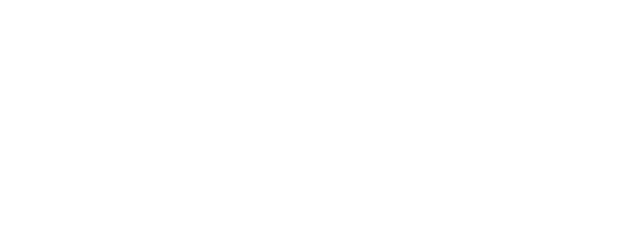
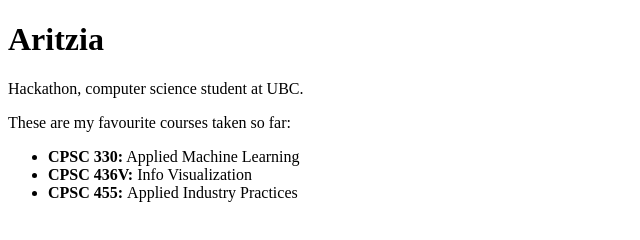
Before and after one commit to leahmariefernandez/girlcode-hackathon, a plain HTML site: page index.html in a window 1280 px wide. Shown: the whole page, without its empty margins (0-640 px from the left). Drawn offline with Linux system fonts and the light colour scheme.

Commit message:
Template

```diff
--- a/index.html
+++ b/index.html
@@ -1,6 +1,20 @@
 <!DOCTYPE html>
 <html>
-	</head>
-	<title> TEST </title>
-	<head>
+<head>
+<title>Git Practice</title>
+<meta charset="UTF-8" />
+</head>
+<body>
+<div id="app">
+<h1>Aritzia</h1>
+<p>Hackathon, computer science student at UBC.</p>
+<p>These are my favourite courses taken so far:</p>
+<ul>
+<li><b>CPSC 330:</b> Applied Machine Learning</li>
+<li><b>CPSC 436V:</b> Info Visualization</li>
+<li><b>CPSC 455: </b> Applied Industry Practices</li>
+</ul>
+</div>
+<script src="src/index.js"></script>
+</body>
 </html>
```
